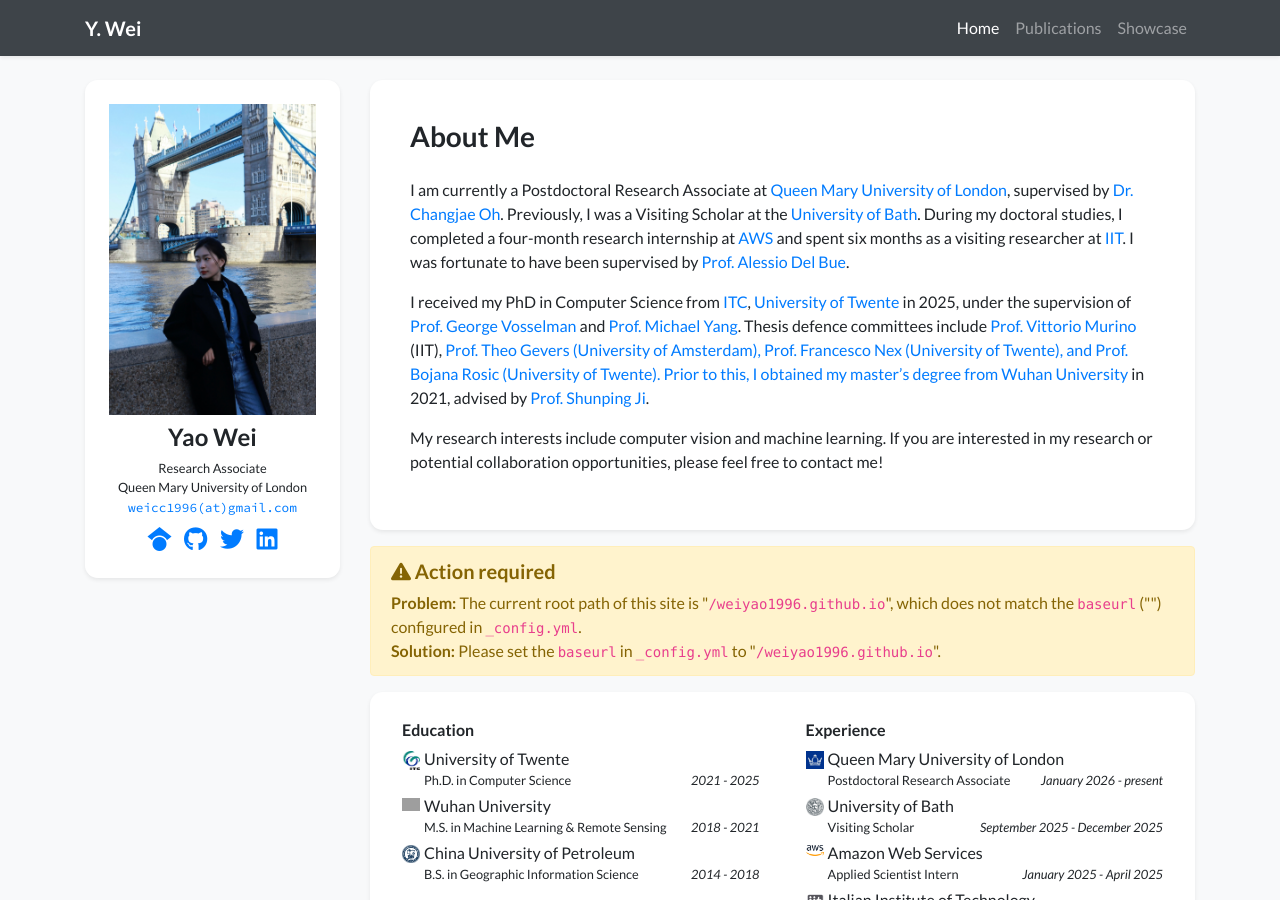
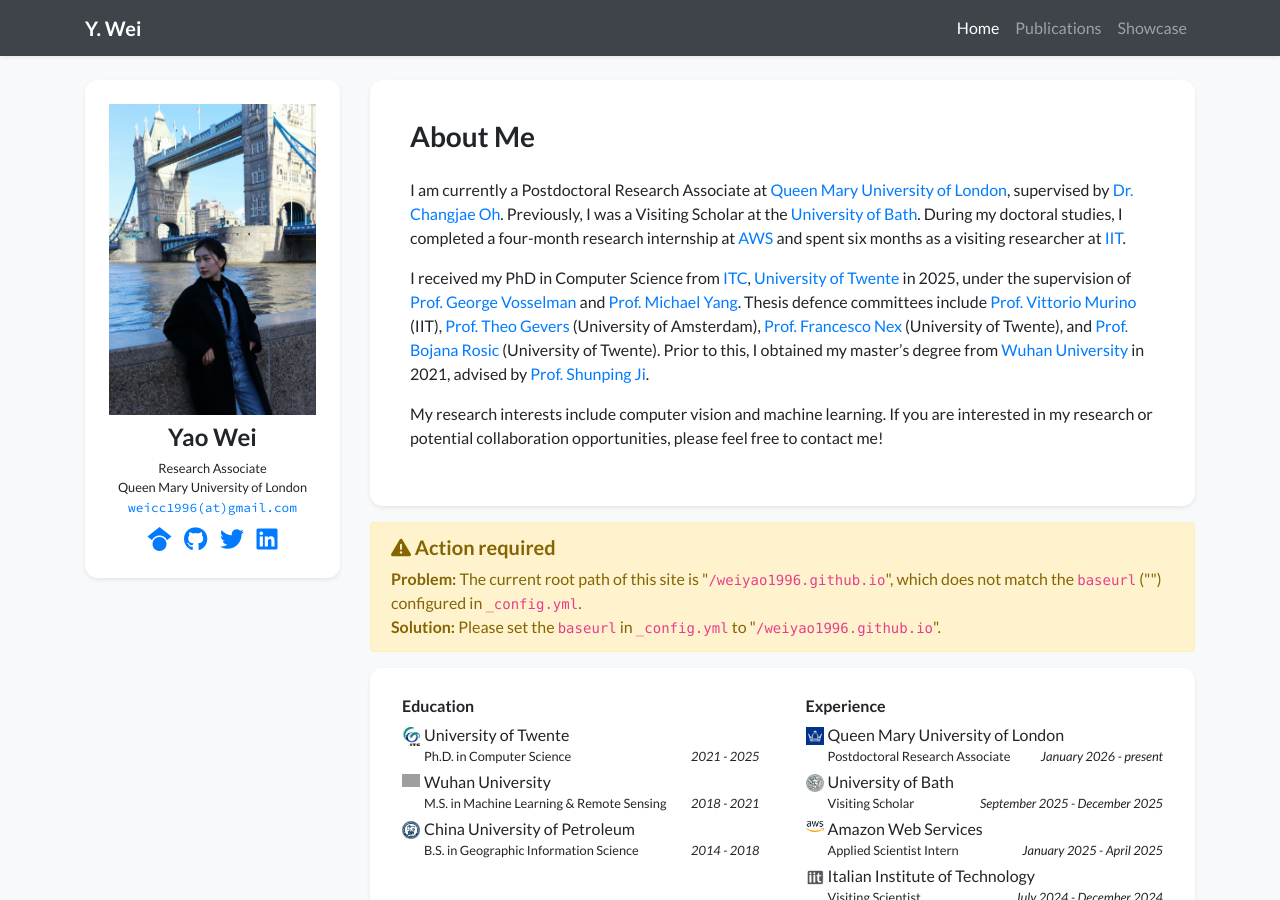
Before and after one commit to weiyao1996/weiyao1996.github.io, a Jekyll site: the page built from index.html, in a window 1280 px wide and 900 px high. Built offline with Jekyll 4.4.1, drawn with Linux system fonts in a browser that asks for light colours; nearby versions of some CDN libraries; a style sheet for code colours, icons or effects is not loaded; grey boxes are pictures that could not be loaded.

Commit message:
Update profile.yml

```diff
--- a/_data/profile.yml
+++ b/_data/profile.yml
@@ -24,11 +24,11 @@
   <p>
     I am currently a Postdoctoral Research Associate at <a href="https://www.qmul.ac.uk/" target="_blank">Queen Mary University of London</a>, supervised by <a href="https://www.seresearch.qmul.ac.uk/cmai/people/coh/" target="_blank">Dr. Changjae Oh</a>.
     Previously, I was a Visiting Scholar at the <a href="https://www.bath.ac.uk/" target="_blank">University of Bath</a>.
-    During my doctoral studies, I completed a four-month research internship at <a href="https://aws.amazon.com/">AWS</a> and spent six months as a visiting researcher at <a href="https://iit.it/">IIT</a>. I was fortunate to have been supervised by <a href="https://www.iit.it/people-details/-/people/alessio-delbue" target="_blank">Prof. Alessio Del Bue</a>.
+    During my doctoral studies, I completed a four-month research internship at <a href="https://aws.amazon.com/">AWS</a> and spent six months as a visiting researcher at <a href="https://iit.it/">IIT</a>.
   </p>
   <p>
     I received my PhD in Computer Science from <a href="https://www.itc.nl/" target="_blank">ITC</a>, <a href="https://www.utwente.nl/" target="_blank">University of Twente</a> in 2025, under the supervision of <a href="https://research.utwente.nl/en/persons/george-vosselman" target="_blank">Prof. George Vosselman</a> and <a href="https://sites.google.com/site/michaelyingyang" target="_blank">Prof. Michael Yang</a>.
-    Thesis defence committees include <a href="https://www.iit.it/people-details/-/people/vittorio-murino" target="_blank">Prof. Vittorio Murino</a> (IIT), <a href="https://staff.fnwi.uva.nl/th.gevers/", target="_blank">Prof. Theo Gevers (University of Amsterdam), <a href="https://people.utwente.nl/f.nex", target="_blank">Prof. Francesco Nex (University of Twente), and <a href="https://people.utwente.nl/b.rosic", target="_blank">Prof. Bojana Rosic (University of Twente).
+    Thesis defence committees include <a href="https://www.iit.it/people-details/-/people/vittorio-murino" target="_blank">Prof. Vittorio Murino</a> (IIT), <a href="https://staff.fnwi.uva.nl/th.gevers/", target="_blank">Prof. Theo Gevers</a> (University of Amsterdam), <a href="https://people.utwente.nl/f.nex", target="_blank">Prof. Francesco Nex</a> (University of Twente), and <a href="https://people.utwente.nl/b.rosic", target="_blank">Prof. Bojana Rosic</a> (University of Twente).
     Prior to this, I obtained my master’s degree from <a href="http://en.whu.edu.cn/" target="_blank">Wuhan University</a> in 2021, advised by <a href="http://gpcv.whu.edu.cn/" target="_blank">Prof. Shunping Ji</a>.
   </p>
   <p>
```
